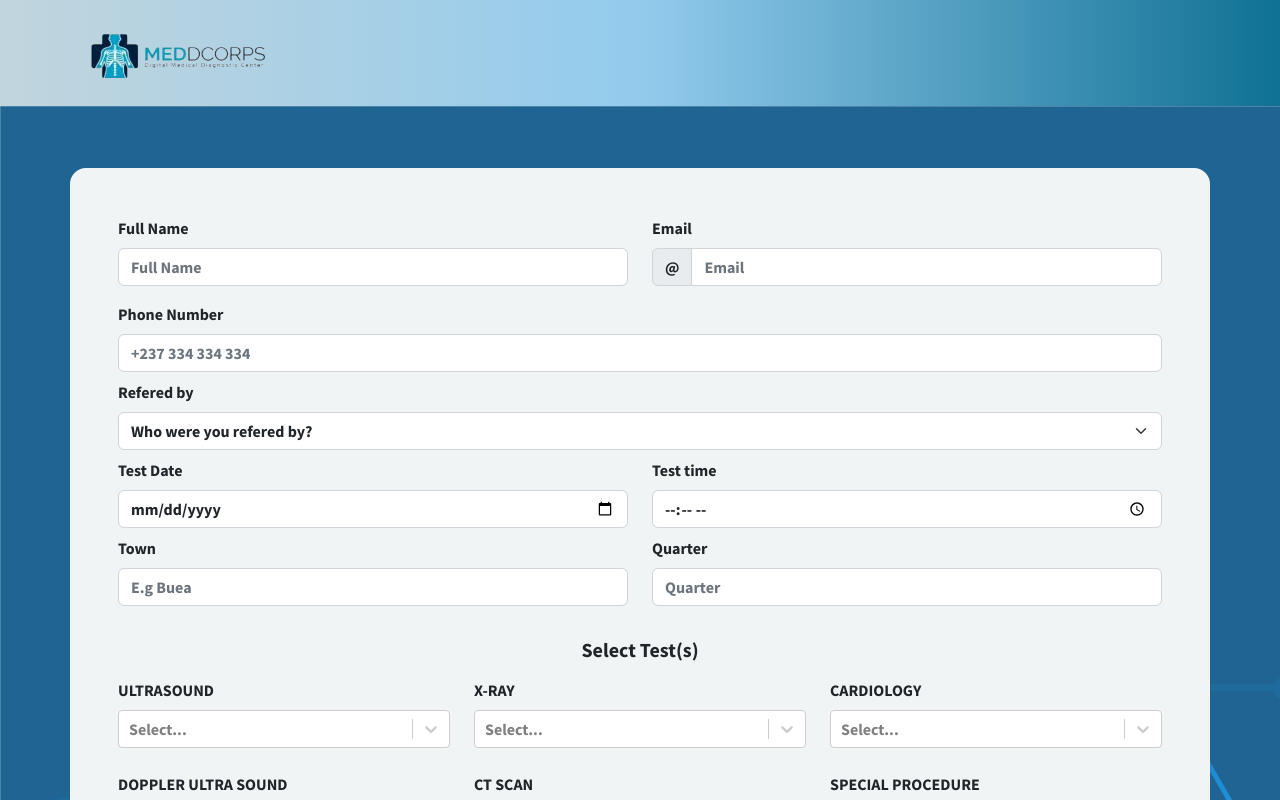
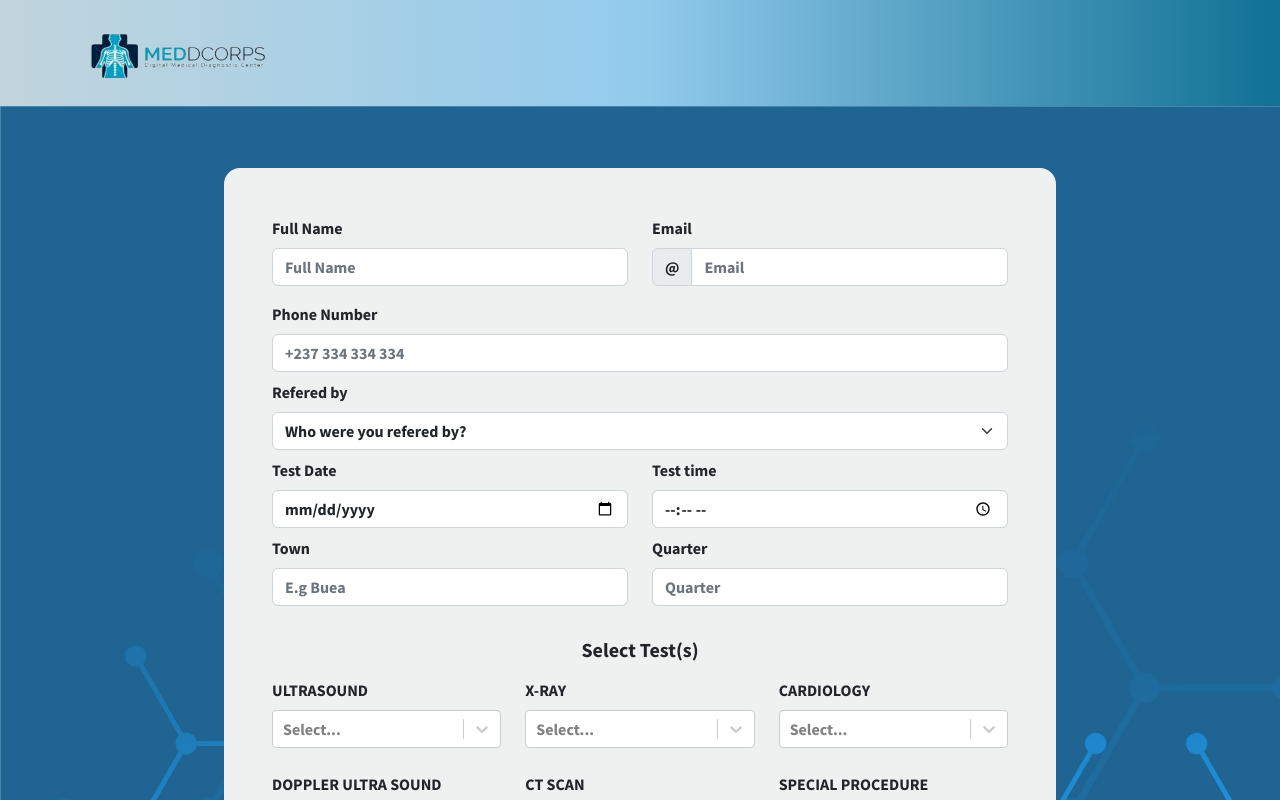
Before and after one commit to Bessonglawrence/MediCorp, a React (Create React App) app: page / in a window 1280 px wide. Shown: the top 800 px of the page. Built offline with nearby package versions, Linux system fonts and the light colour scheme.

Commit message:
Reduced form size

```diff
--- a/src/App.css
+++ b/src/App.css
@@ -87,11 +87,13 @@
 
 /* This is the styling for the form appointment form */
 #mainform{
-  background-color: #f1f4f5;
+  background-color: #eff0f0; /*#f1f4f5;*/
   border-radius: 1rem;
   padding: 3rem;
   margin-bottom: 100px;
   margin-top: 2rem;
+  width: 65%;
+  height: 50%;
 }
 
 /* Form Button div */
--- a/src/components/Reciept.js
+++ b/src/components/Reciept.js
@@ -206,7 +206,7 @@ function Reciept({ data }) {
 
 
                     </div>
-                    <h6 style={{ paddingTop: 15, paddingBottom: 15, color: 'bluevoilet', fontSize: 22 }}> Click on either the <span>Complete Booking</span> Button if you are happy with your receipt</h6>
+                    <h6 style={{ paddingTop: 15, paddingBottom: 15, color: 'bluevoilet', fontSize: 22 }} className="d-flex justify-content-center" > Click on <span>Complete Booking</span> Button if you are happy with your receipt</h6>
                     <div className="d-flex justify-content-center pb-4">
 
                         {!loading
```
